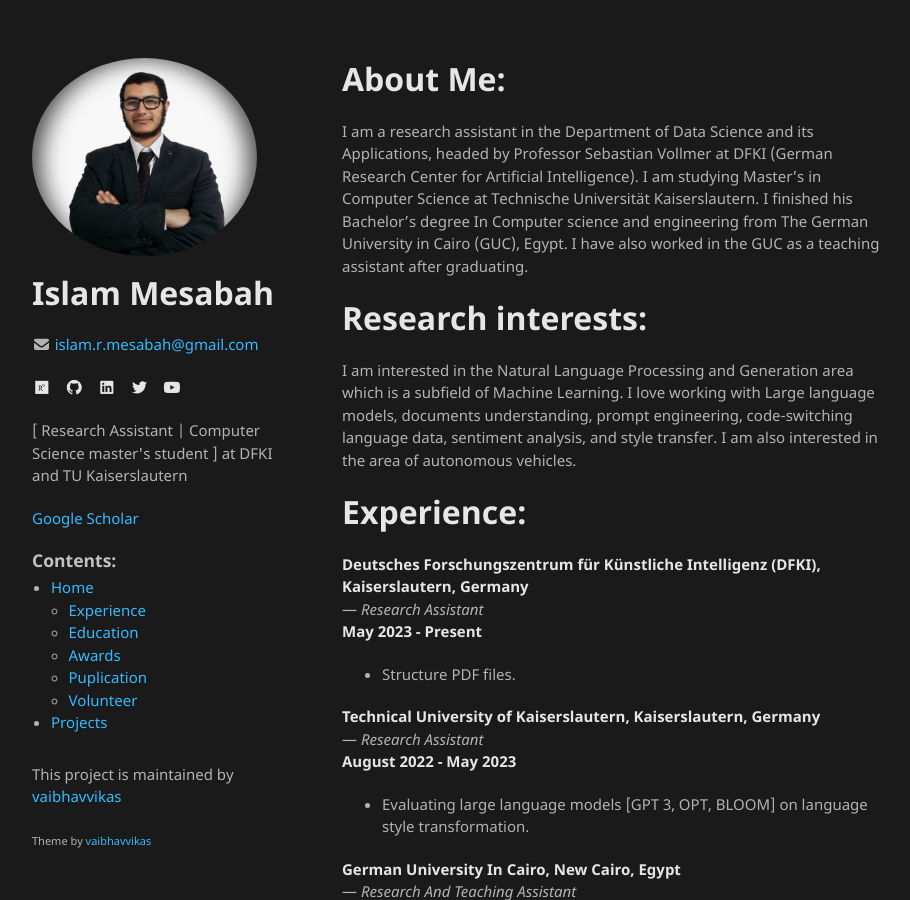
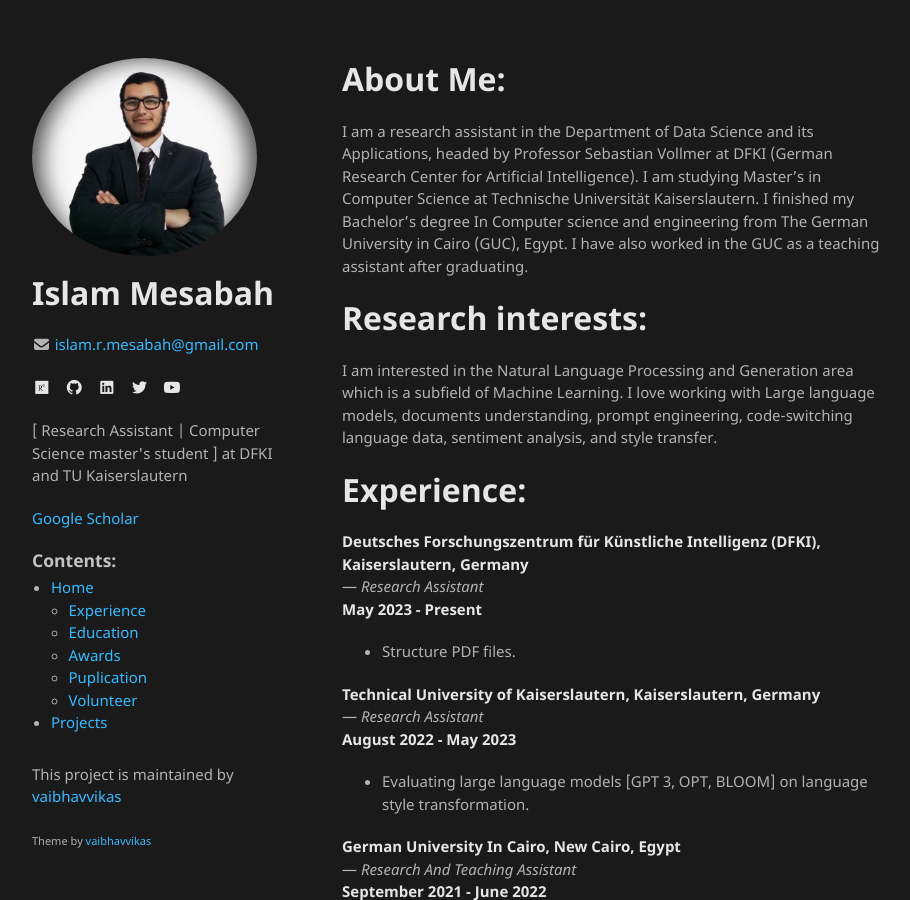
Before and after one commit to vaibhavvikas/jekyll-theme-minimalistic, a Jekyll site: the page built from index.md, in a window 1280 px wide and 900 px high. Shown: the whole window, without its empty margins (178-1088 px from the left). Built offline with Jekyll 4.4.1, drawn with Linux system fonts in a browser that asks for light colours; our own code applies the rules of GitHub Pages for plain Markdown files.

Commit message:
update infos

```diff
--- a/index.md
+++ b/index.md
@@ -3,10 +3,10 @@ layout: default
 ---
 # About Me:
 
-I am a research assistant in the Department of Data Science and its Applications, headed by Professor Sebastian Vollmer at DFKI (German Research Center for Artificial Intelligence). I am studying Master’s in Computer Science at Technische Universität Kaiserslautern. I finished his Bachelor’s degree In Computer science and engineering from The German University in Cairo (GUC), Egypt. I have also worked in the GUC as a teaching assistant after graduating.
+I am a research assistant in the Department of Data Science and its Applications, headed by Professor Sebastian Vollmer at DFKI (German Research Center for Artificial Intelligence). I am studying Master’s in Computer Science at Technische Universität Kaiserslautern. I finished my Bachelor’s degree In Computer science and engineering from The German University in Cairo (GUC), Egypt. I have also worked in the GUC as a teaching assistant after graduating.
 
 # Research interests:
-I am interested in the Natural Language Processing and Generation area which is a subfield of Machine Learning. I love working with Large language models, documents understanding, prompt engineering, code-switching language data, sentiment analysis, and style transfer. I am also interested in the area of autonomous vehicles.
+I am interested in the Natural Language Processing and Generation area which is a subfield of Machine Learning. I love working with Large language models, documents understanding, prompt engineering, code-switching language data, sentiment analysis, and style transfer.
 
 # Experience:
 **Deutsches Forschungszentrum für Künstliche Intelligenz (DFKI), Kaiserslautern, Germany** <br />
```
